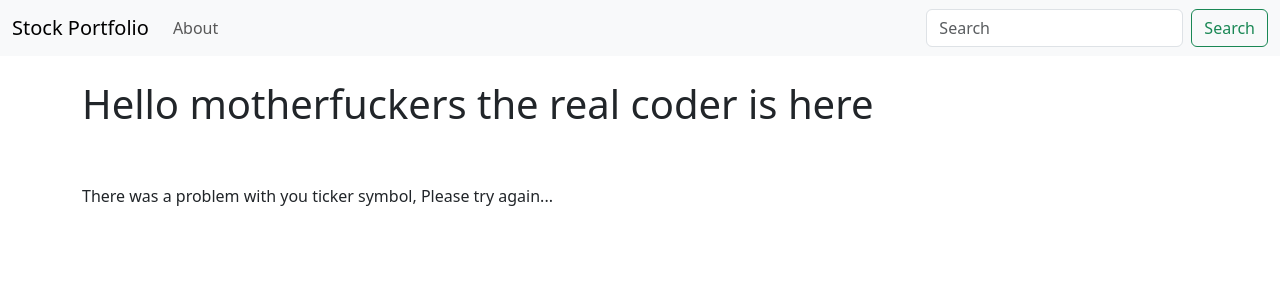
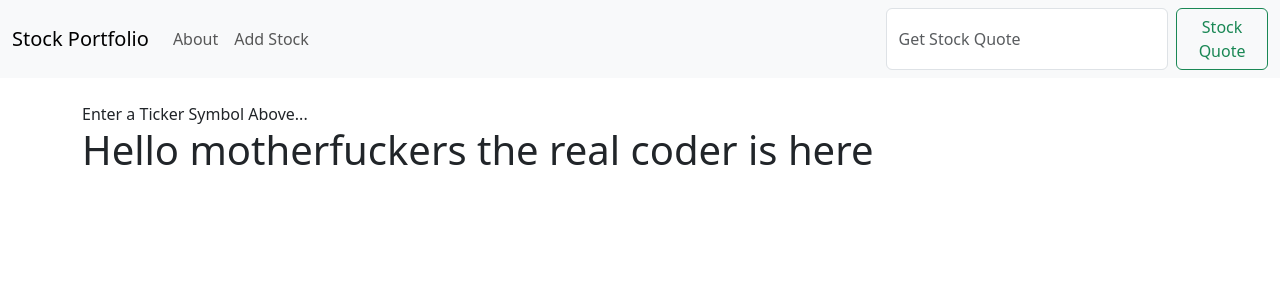
Before and after one commit to Prakhar-Shankar/Stock-Portfolio, a Django app: page / in a window 1280 px wide. Shown: the top 300 px of the page. Run offline with Django 5.2, Linux system fonts and the light colour scheme; data that the repository does not hold is empty.

Commit message:
Search button is fetching the correct data from the API and giving us the correct results

```diff
--- a/quotes/templates/base.html
+++ b/quotes/templates/base.html
@@ -20,10 +20,15 @@
                 <a class="nav-link" href="/about.html">About</a>
               </li>
 
+              <li class="nav-item">
+                <a class="nav-link" href="add_stock.html">Add Stock</a>
+              </li>
+
             </ul>
-            <form class="d-flex" role="search">
-              <input class="form-control me-2" type="search" placeholder="Search" aria-label="Search">
-              <button class="btn btn-outline-success" type="submit">Search</button>
+            <form action="{% url 'home' %}" class="d-flex" role="search" method="POST">
+              {% csrf_token %}
+              <input class="form-control me-2" type="search" placeholder="Get Stock Quote" aria-label="Search" name="ticker">
+              <button class="btn btn-outline-success" type="submit">Stock Quote</button>
             </form>
           </div>
         </div>
--- a/quotes/templates/home.html
+++ b/quotes/templates/home.html
@@ -1,6 +1,10 @@
 {%extends 'base.html' %}
 
 {% block content %}
+
+{% if ticker %}
+    {{ticker}}
+{% endif %}
 
 <h1>Hello motherfuckers the real coder is here</h1>
 <br>
@@ -11,9 +15,15 @@
         There was a problem with you ticker symbol, Please try again...
     {% else %}
 
-        {% for key, value in api.items %}
-            {{key}} : {{value}} <br>
-        {% endfor %}
+        <h1>{{api.companyName}}</h1><br>
+        Price: ${{api.latestPrice}} <br>
+        Previous Close: {{api.previousClose}} <br>
+        Market Cap: {{api.marketCap}} <br>
+        YTD Change: {{api.ytdChange}} <br>
+        52WK High: {{api.week52High}} <br>
+        52WK Low: {{api.week52Low}} <br>
+
+
 
     {% endif %}
 
--- a/quotes/urls.py
+++ b/quotes/urls.py
@@ -4,5 +4,6 @@ from . import views
 urlpatterns = [
     path('', views.home, name="home"),
     path('about.html', views.about, name="about"),
+    path('add_stock.html', views.add_stock, name="add_stock"),
 
 ]
--- a/quotes/views.py
+++ b/quotes/views.py
@@ -6,14 +6,26 @@ def home(request):
     import requests
     import json
 
-    api_request = requests.get("https://cloud.iexapis.com/stable/stock/aapl/quote?token=pk_1d29f40ff033462a8b4783bfae48aa78")
+    if request.method == "POST":
+        ticker = request.POST['ticker']
 
-    try:
-        api = json.loads(api_request.content)
-    except Exception as e:
-        api = "Error..."
 
-    return render(request, 'home.html', {'api': api})
+        api_request = requests.get("https://cloud.iexapis.com/stable/stock/" + ticker + "/quote?token=pk_1d29f40ff033462a8b4783bfae48aa78")
+
+        try:
+            api = json.loads(api_request.content)
+        except Exception as e:
+            api = "Error..."
+
+        return render(request, 'home.html', {'api': api})
+
+    else:
+        return render(request, 'home.html', {'ticker': "Enter a Ticker Symbol Above..."})
+
+
 
 def about(request):
     return render(request, 'about.html', {})
+
+def add_stock(request):
+    return render(request, 'add_stock.html', {})
```
Also changed, not shown: quotes/templates/add_stock.html (added, +7 -0 lines).
